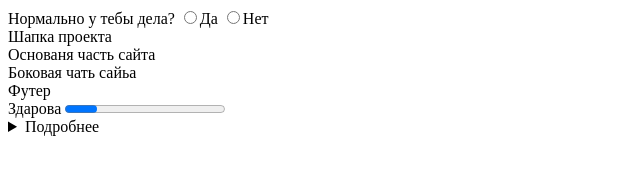
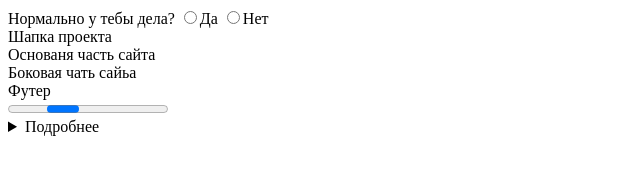
Before and after one commit to SoborevDima/HTML_CSS_LESSONS, a plain HTML site: page NewPapka/new.html in a window 1280 px wide. Shown: the whole page, without its empty margins (0-640 px from the left). Drawn offline with Linux system fonts and the light colour scheme.

Commit message:
Удалил for

```diff
--- a/NewPapka/new.html
+++ b/NewPapka/new.html
@@ -10,7 +10,6 @@
         <main>Основаня часть сайта</main>
         <aside>Боковая чать сайьа</aside>
         <footer>Футер</footer>
-        <for>Здарова</for>
 
         <progress>Загружено на 9%</progress>
         <details>
```
